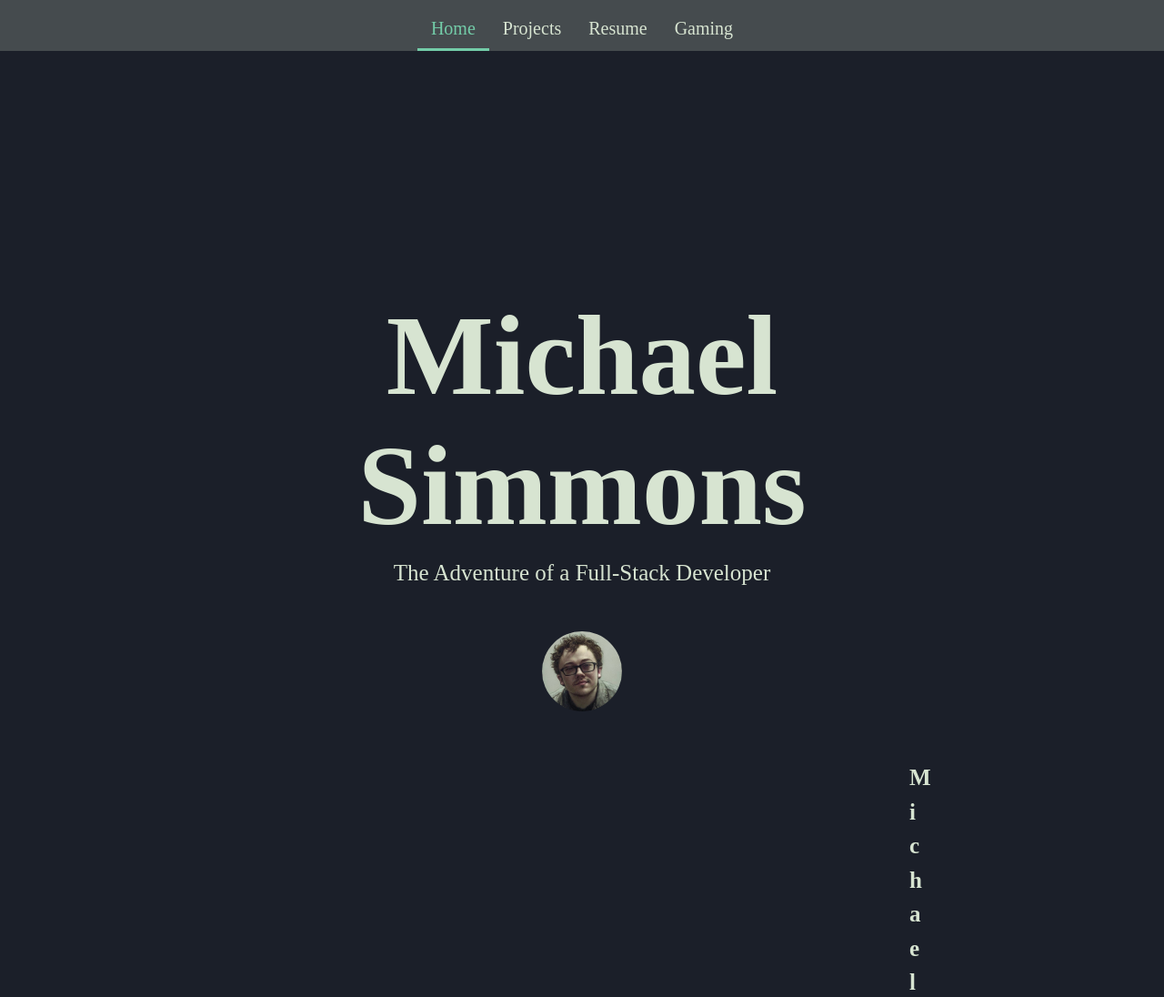
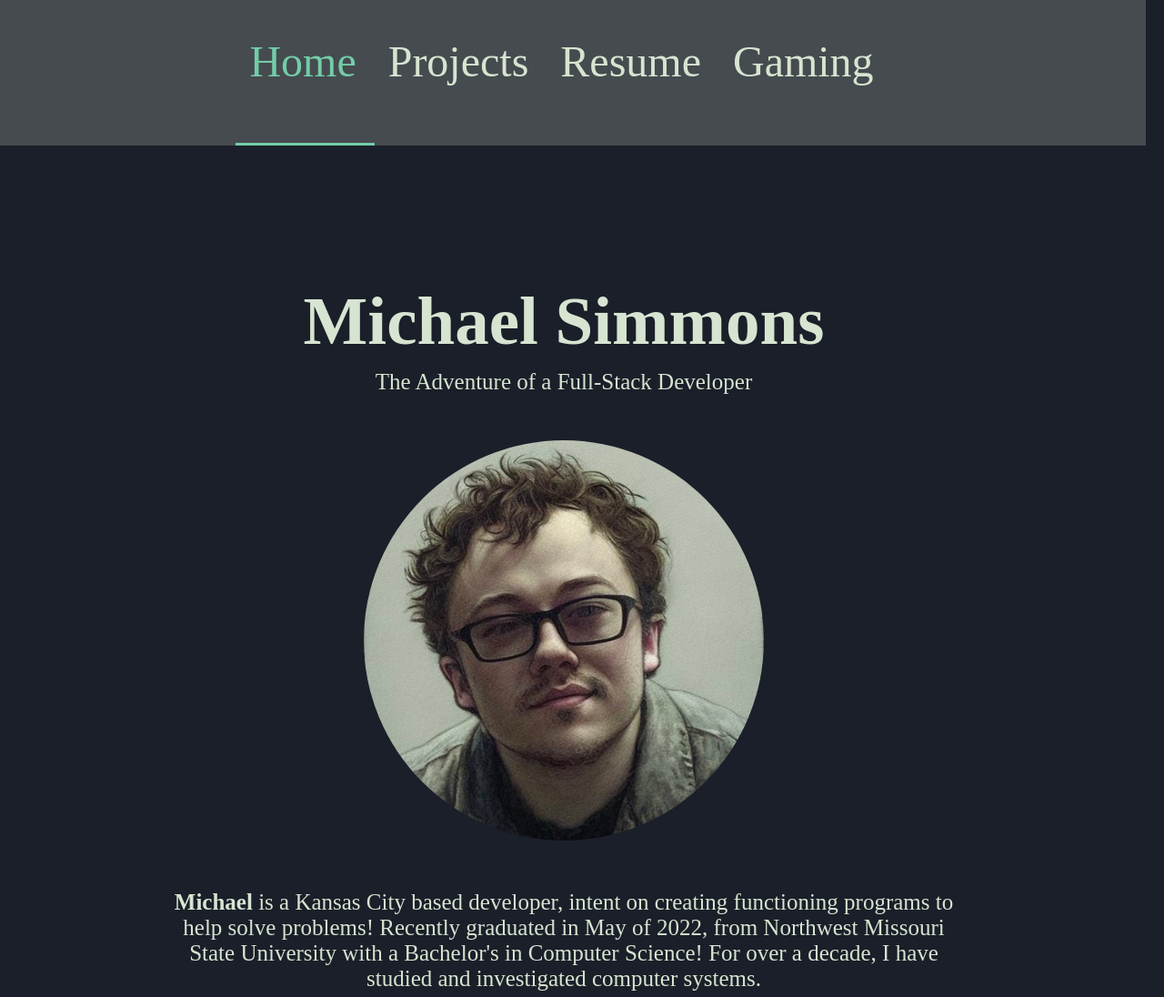
Before and after one commit to msimmons2022/my-website, a plain HTML site: page index.html in a window 1280 px wide. Shown: the top 1096 px of the page at 91% size. Drawn offline with Linux system fonts and the light colour scheme.

Commit message:
Started Responsive Design
Started adding all style sets to the CSS file, removing inline styling to keep all styles in one place.

Started creating Media Queries to get the window size of the device used, and changing website formatting based off of that. Changing style to have mobile first design. INCOMPLETE

```diff
--- a/index.html
+++ b/index.html
@@ -1,51 +1,59 @@
 <!DOCTYPE html>
 
+<header>
+    <div class="topnav" ; id="navBar">
+        <a class="active" href="#Home">Home</a>
+        <a href="#Projects">Projects</a>
+        <a href="#Resume">Resume</a>
+        <a href="#Gaming">Gaming</a>
+    </div>
+</header>
 <html lang="en-US" style="width: 100%;">
     <head style="width: 100%;">
         <script src="script.js"></script>
         <title>
             Michael Simmons | Full-Stack Developer
         </title>
+        <meta name="viewport" content="width=device-width, initial-scale=1.0" />
         <link rel="stylesheet" href="styles.css">
     </head>
-    <header style="width: 100%;">
-        <div class="topnav"; id="navBar" style="width: 100%;">
-            <a class="active" href="#Home">Home</a>
-            <a href="#Projects">Projects</a>
-            <a href="#Resume">Resume</a>
-            <a href="#Gaming">Gaming</a>
-        </div>
-    </header>
     <body style="width: 100%;">
         <div style="margin-left: 200px;margin-right: 200px;margin-top: 200px;">
-            <div id="Home"; class="pages";>
-                <h1 style="font-size: 125px;margin-top: 50px;"> <b>Michael Simmons</b></h1>
+            <div id="Home" class="pages";>
+                <h1 class="title"> <b>Michael Simmons</b></h1>
                 <p style="margin-top: 10px;"> The Adventure of a Full-Stack Developer</p>
-                <img src="aiProfilePic.jpg" alt="ProfilePic" style="border-radius: 50%; max-width: 10%; height: auto; margin-top: 50px; margin-bottom: 50px;">
-                <p style="word-wrap: break-word; margin-right: 800px; margin-left: 800px; line-height: 1.5;"><b>Michael</b> is a Kansas City based developer, intent on creating functioning programs to help solve problems!
+                <img src="aiProfilePic.jpg" alt="ProfilePic">
+                <p><b>Michael</b> is a Kansas City based developer, intent on creating functioning programs to help solve problems!
                      Recently graduated in May of 2022, from Northwest Missouri State University with a Bachelor's in Computer Science! For over a decade, I have studied and investigated computer systems.</p>
             </div>
-            <div id="Projects"; class="pages";>
+            <div id="Projects" class="pages";>
                 <h1> <b>Michael's Projects</b></h1>
                 <hr>
-                <p> This is where Michael will display his projects</p>
+                <p> Lorem ipsum dolor sit amet, consectetur adipiscing elit. Nunc laoreet sodales pulvinar. Cras tincidunt lectus id bibendum dapibus. Nulla volutpat dolor dolor.
+                Ut enim augue, mattis eu euismod venenatis, lacinia quis ligula. Morbi eu ultricies libero, eget pellentesque nulla. Sed maximus lacus vel felis finibus rhoncus.
+                Duis faucibus augue eu nulla molestie lacinia. Vestibulum ante ipsum primis in faucibus orci luctus et ultrices posuere cubilia curae; Morbi at imperdiet massa, nec gravida lorem.
+                Sed luctus odio vitae lorem auctor, id cursus tortor euismod.</p>
             </div>
-            <div id="Resume"; class="pages";>
+            <div id="Resume" class="pages";>
                 <h1> <b>Michael's Resume</b></h1>
                 <hr>
-                <p> This is where Michael will display his resume</p>
+                <p> Lorem ipsum dolor sit amet, consectetur adipiscing elit. Vestibulum ante ipsum primis in faucibus orci luctus et ultrices posuere cubilia curae; Nullam et efficitur nisi, sit amet placerat urna.
+                Duis eget scelerisque urna, vel consequat felis. Aenean nulla sapien, pretium nec tellus non, elementum blandit metus. Nullam eget lobortis diam, in feugiat turpis. Aliquam non risus sit amet arcu molestie venenatis ut vitae sem.
+                Phasellus luctus, metus ut dapibus tristique, dui nisl rhoncus nulla, in vulputate mi sem porta metus. Vestibulum ante ipsum primis in faucibus orci luctus et ultrices posuere cubilia curae;</p>
             </div>
-            <div id="Gaming"; class="pages";>
+            <div id="Gaming" class="pages";>
                 <h1> <b>Michael's Gaming</b></h1>
                 <hr>
-                <p> This is where Michael will display his Gaming</p>
+                <p> Vestibulum tortor lectus, mollis id nibh id, consequat sollicitudin urna. Etiam id velit eget eros ultricies dignissim. Donec iaculis, diam at mollis commodo, velit augue malesuada justo, vel egestas lectus sem eu dui.
+                Fusce et commodo tortor. Aenean aliquet risus nibh, eu mattis diam bibendum sed. Morbi at pharetra enim.
+                Sed at volutpat lectus. Suspendisse in augue faucibus, iaculis urna vitae, porta lorem. Maecenas iaculis bibendum eros, id fermentum mi egestas sed. Morbi pretium nec odio non laoreet.</p>
             </div>
         </div>
     </body>
-    <footer style="width: 100%;">
-        <address>
-            <p>Author: Michael Simmons</p>
-            <p> <a href="mailto:msimmons2022@gmail.com" title="Email Me" style="color: #73cca8;">msimmons2022@gmail.com</a> </p>
-        </address>
-    </footer>
 </html>
+<footer style="width: 100%;">
+    <address>
+        <p>Author: Michael Simmons</p>
+        <p> <a href="mailto:msimmons2022@gmail.com" title="Email Me" style="color: #73cca8;">msimmons2022@gmail.com</a> </p>
+    </address>
+</footer>
--- a/script.js
+++ b/script.js
@@ -1,16 +1,4 @@
 
 document.addEventListener('DOMContentLoaded', function() {
-    // Navigation bar script
-    window.onscroll = function() {navFunction()};
 
-    var navBar = document.getElementById("navBar");
-    var sticky = navBar.offsetTop;
-
-    function navFunction() {
-        if(window.pageYOffset >= sticky){
-            navBar.classList.add("sticky")
-        } else {
-            navBar.classList.remove("sticky");
-        }
-    }
 })
--- a/styles.css
+++ b/styles.css
@@ -1,17 +1,11 @@
 /* removes all default margins, padding, borders and outlines */
-html, body, div, span, applet, object, iframe, h1, h2, h3, h4, h5, h6, p, blockquote, pre, a, abbr, acronym, address, big, cite, code, del, dfn, em, font, img, ins, kbd, q, s, samp, small, strike, strong, sub, sup, tt, var, b, u, i, center, dl, dt, dd, ol, ul, li, fieldset, form, label, legend, table, caption, tbody, tfoot, thead, tr, th, td
-{
+*{
   margin: 0; padding: 0; border: 0; outline: 0;
 }
 
-html{
-
-    margin: 0px;
-}
-
 header{
-  background-color: (69,75,78);
-  height: 20px;
+  background-color: rgb(69,75,78);
+  height: 10px;
   width: 100%;
   margin-bottom: 100px;
 }
@@ -22,6 +16,7 @@ footer{
 
 body{
   text-align: center;
+  margin-left: -20px;
   background-color:rgb(27,31,41);
 }
 
@@ -37,13 +32,24 @@ p{
 footer p{
   font-size: 20px;
 }
+img {
+    border-radius: 50%;
+    min-width: 150px;
+    max-width: 50%;
+    height: auto;
+    margin-top: 50px;
+    margin-bottom: 50px;
+}
 
 .topnav {
     background-color: rgb(69,75,78);
     overflow: hidden;
     display: flex;
     width: 100%;
+    height: 150px;
     justify-content: center;
+    position:fixed;
+    top:0;
   }
 
 /* Style the links inside the navigation bar */
@@ -51,9 +57,9 @@ footer p{
   float:left;
   color: #d7e4d1;
   text-align: center;
-  padding: 20px 15px 10px 15px;
+  padding: 40px 20px 10px 15px;
   text-decoration: none;
-  font-size: 20px;
+  font-size: 40px;
 }
 
 /* Add a color to the active/current link */
@@ -74,11 +80,28 @@ footer p{
   margin-bottom: 500px;
 }
 
-.sticky{
-  position:fixed;
-  top: 0;
-  height: 56px;
-  width: 100%;
-  margin: 0px;
-  padding: 0;
+.title {
+    font-size: 75px;
+    margin-top: 50px;
 }
+
+@media screen and (min-width: 768px){
+    .topnav {
+        height: 20%;
+        width:100%;
+    }
+
+    .topnav a {
+        font-size: 300%;
+    }
+
+    .img {
+        border-radius: 50%;
+        min-width: 5px;
+        max-width: 10px;
+        height: auto;
+        margin-top: 50px;
+        margin-bottom: 50px;
+    }
+
+}
```
